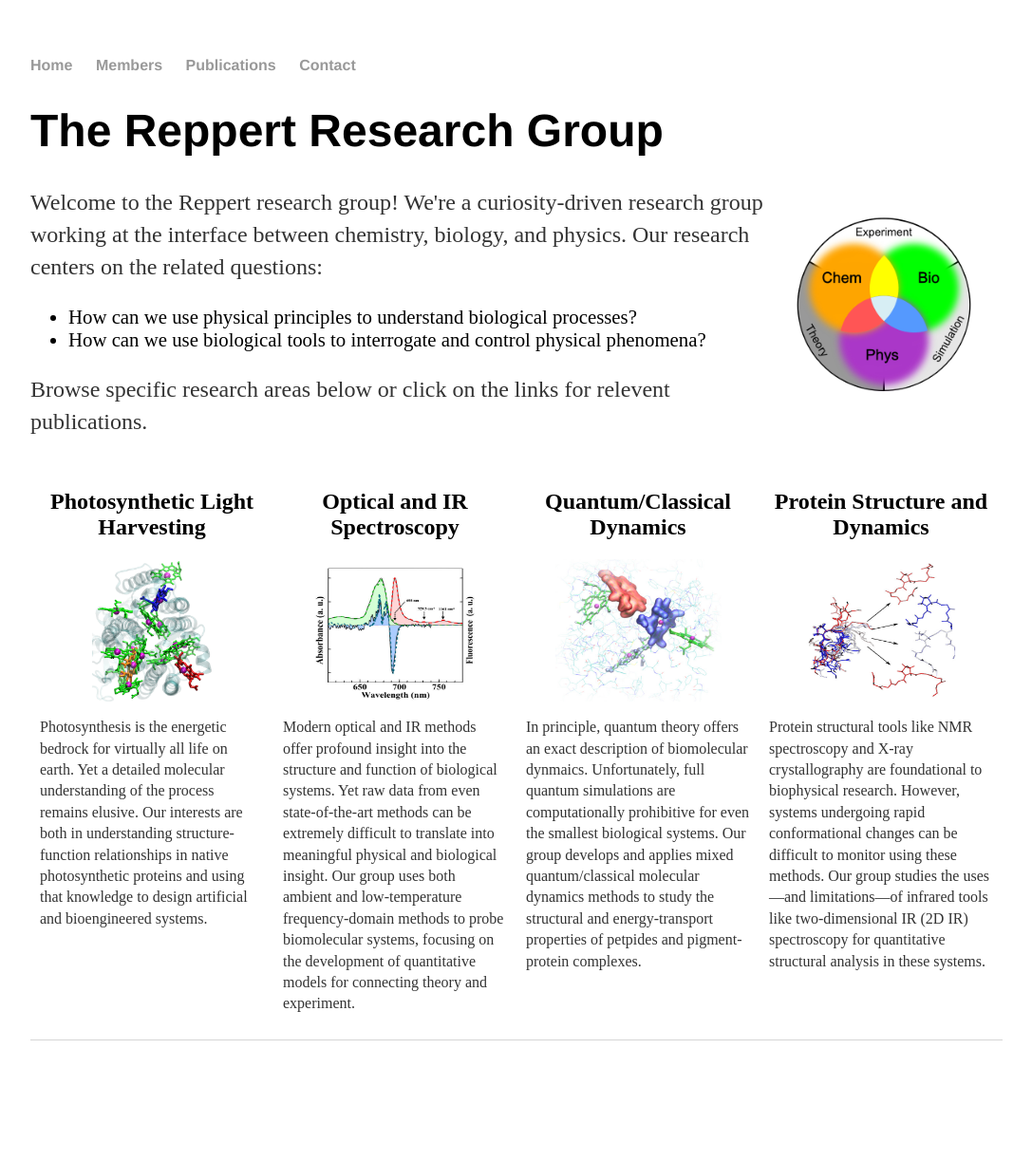
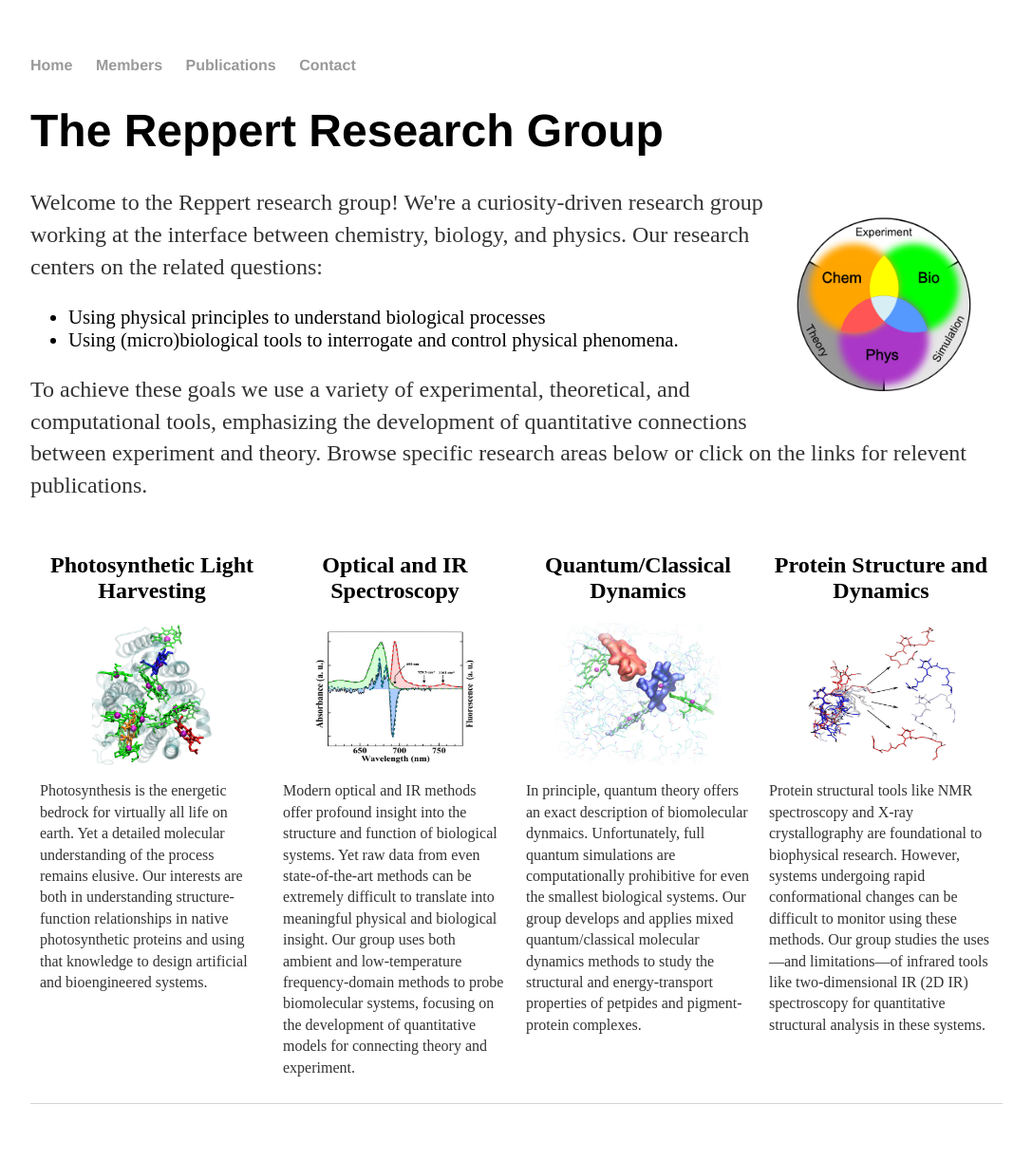
Before and after one commit to mreppert/mreppert.github.io, a Jekyll site: the page built from index.html, in a window 1280 px wide. Shown: the whole page at 95% size, without its empty margins (96-1183 px from the left). Built offline with Jekyll 4.4.1, drawn with Linux system fonts in a browser that asks for light colours; before the commit the page ends 1156 px from its top, so only the background shows below that.

Commit message:
Update index.html

```diff
--- a/index.html
+++ b/index.html
@@ -42,10 +42,10 @@ img {
 	<h1>The Reppert Research Group</h1>
 	<p><img src="/research_venn_diagram.jpg" width="250"; height="250" style="float:right;">Welcome to the Reppert research group! We're a curiosity-driven research group working at the interface between chemistry, biology, and physics. Our research centers on the related questions:</p>
 	<ul style="font-size:130%;">
-		<li>How can we use physical principles to understand biological processes?</li>
-		<li>How can we use biological tools to interrogate and control physical phenomena?</li>
+		<li>Using physical principles to understand biological processes</li>
+		<li>Using (micro)biological tools to interrogate and control physical phenomena.</li>
 	</ul>
-    <p>Browse specific research areas below or click on the links for relevent publications.</p>
+    <p>To achieve these goals we use a variety of experimental, theoretical, and computational tools, emphasizing the development of quantitative connections between experiment and theory. Browse specific research areas below or click on the links for relevent publications.</p>
 </div>
 <body>
 
```
